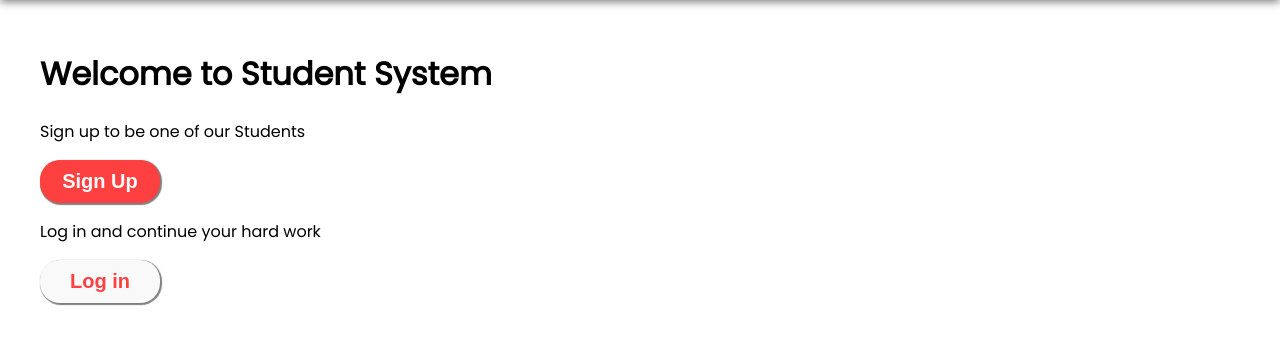
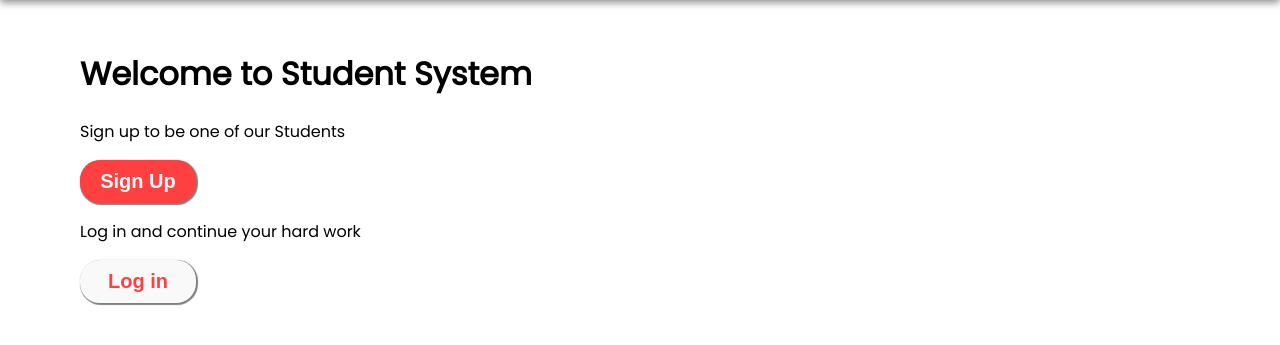
Before and after one commit to MiinaMagdy/Student-System, a PHP site: page /zero.php in a window 1280 px wide. Shown: the part 80-425 px from the top of the page. Run offline with PHP 8.4, Linux system fonts and the light colour scheme.

Commit message:
Update stylezero.css

```diff
--- a/stylezero.css
+++ b/stylezero.css
@@ -15,6 +15,11 @@ body {
 .container {
     max-width: 1200px;
     margin: auto;
+}
+
+.welcome{
+    transition: all .3s ease-in-out;
+    margin-left: 40px;
 }
 
 ul {
```
